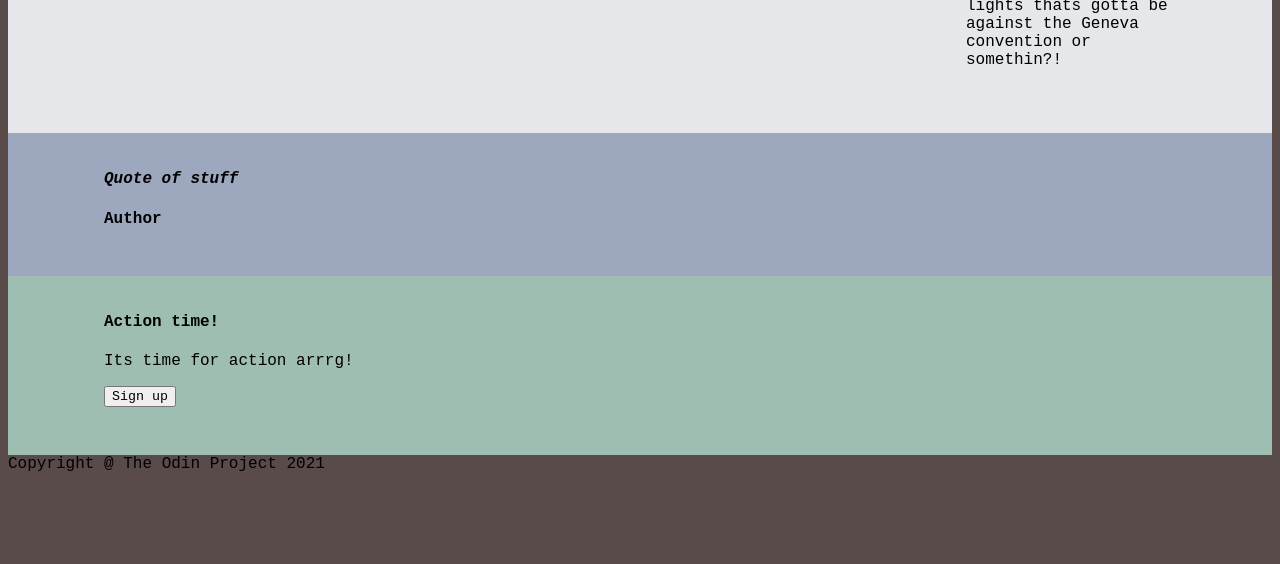
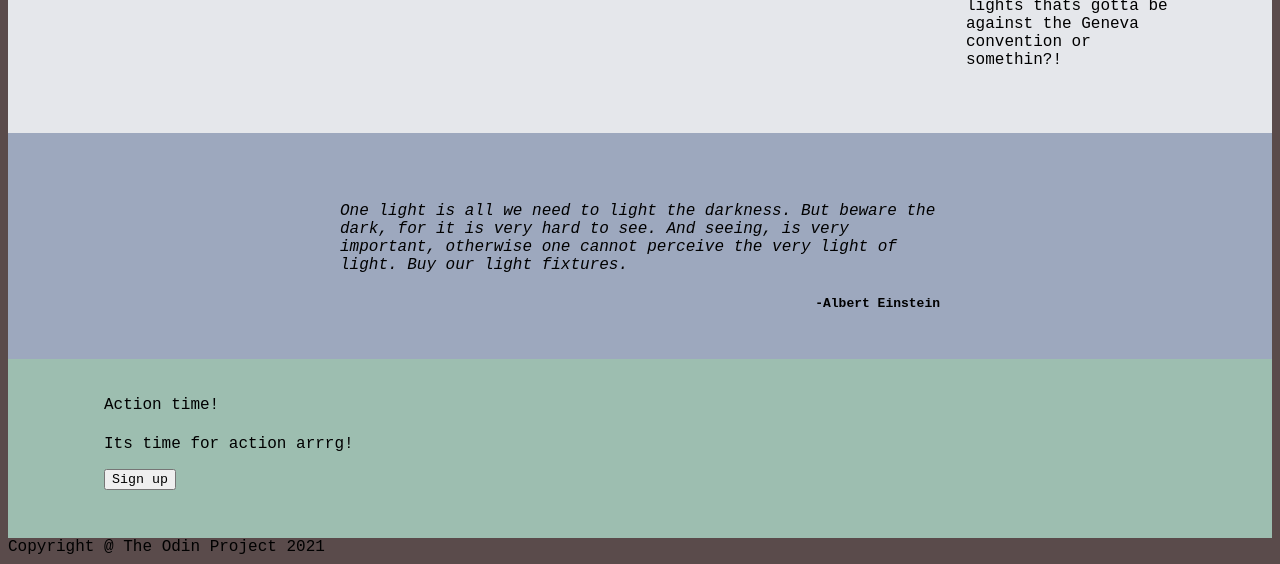
Before and after one commit to IronChevalier/best-webpage-ever, a plain HTML site: page index.html in a window 1280 px wide. Shown: the part 1099-1663 px from the top of the page. Before the commit the page ends 1580 px from the top, so only its background shows below. Drawn offline with Linux system fonts and the light colour scheme; files whose address does not match are found by name.

Commit message:
Add 'finished' content-2 "quote section"

```diff
--- a/index.html
+++ b/index.html
@@ -71,8 +71,14 @@
 
         <div class="content-2-box">
             <div class="content-2">
-                <h4><em>Quote of stuff</em></h4>
-                    <strong>Author</strong>
+                <h4><em>One light is all we need to light the darkness.
+                    But beware the dark, for it is very hard to see.
+                    And seeing, is very important, otherwise one cannot perceive the very light of light.
+                    Buy our light fixtures.
+                </em></h4>
+                    <div class="quote-author">
+                        <strong>-Albert Einstein</strong>
+                    </div>
             </div>
         </div>
 
--- a/styles.css
+++ b/styles.css
@@ -152,8 +152,29 @@ h3 {
     background-color: #9da8be;
     display: flex;
     flex-direction: column;
-    padding: 1rem 6rem 3rem;
+    padding: 3rem 6rem 3rem;
     gap: 5rem;
+}
+
+.content-2 {
+    display: flex;
+    flex-direction: column;
+    align-self: center;
+    justify-content: center;
+}
+
+h4 {
+    display: flex;
+    flex-direction: column;
+    font-weight: 400;
+    max-width: 600px;
+    align-self: center;
+}
+
+.quote-author {
+    display: flex;
+    justify-content: end;
+    font-size: small;
 }
 
 /* Content 3 styling */
@@ -166,6 +187,10 @@ h3 {
     gap: 5rem;
 }
 
+.content-3 {
+
+}
+
 /* Footer styling */
 
 .footer {
```
